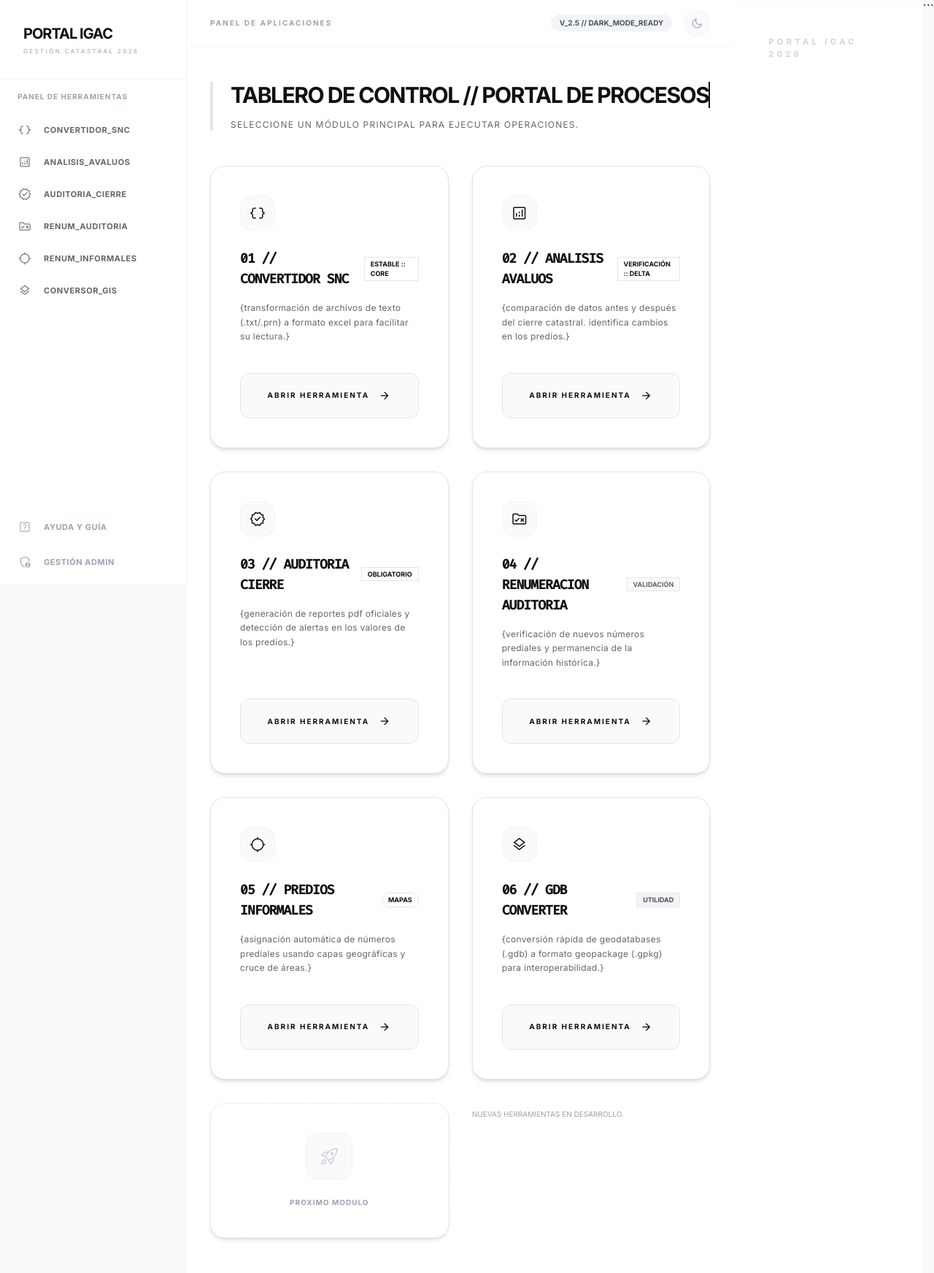
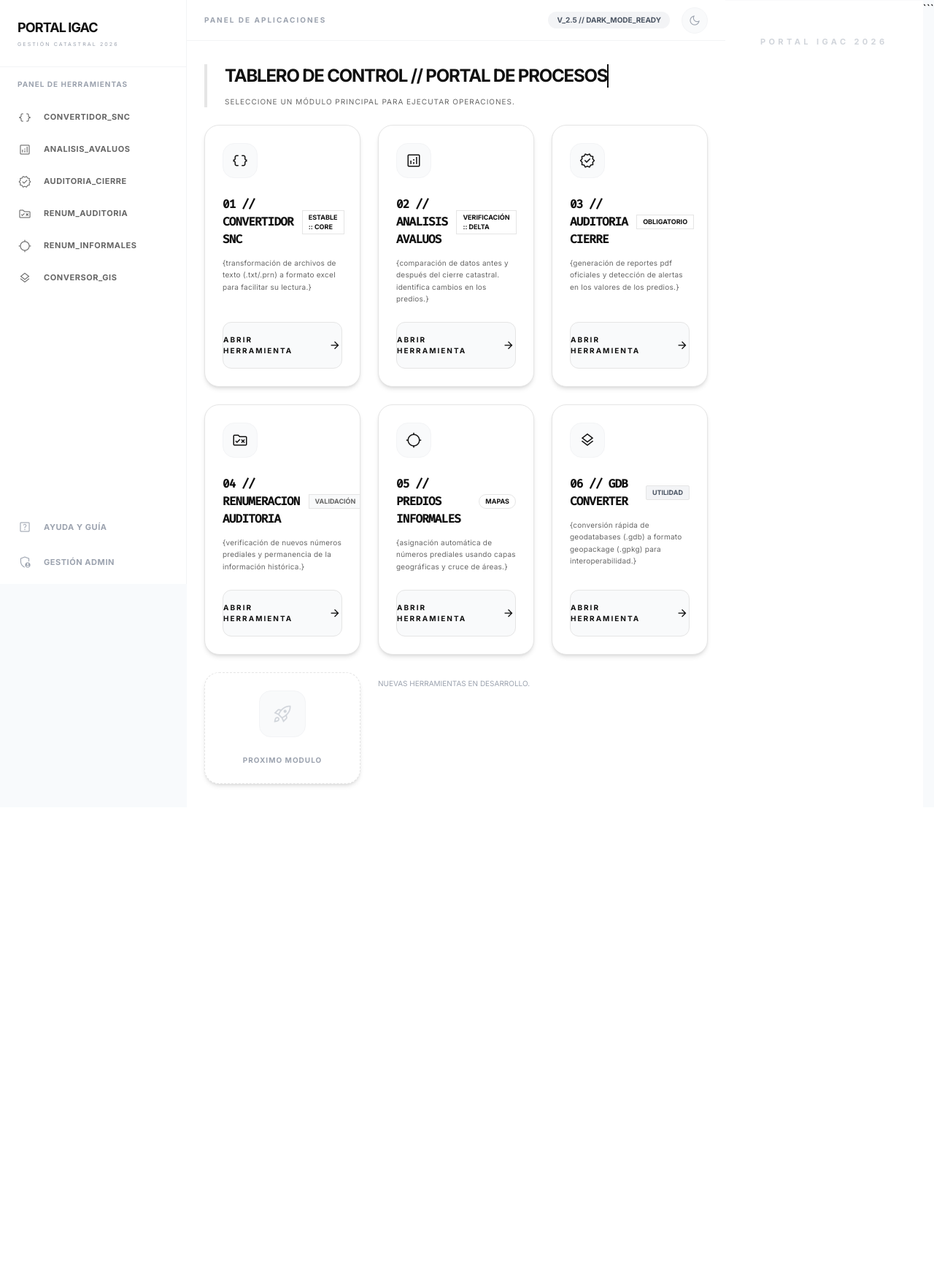
Before and after one commit to casabero/igac-portal, a Flask app: template templates/index.html in a window 1280 px wide. Shown: the whole page at 73% size. After the commit the page ends 1077 px from the top, so only its background shows below. Run offline with Flask 3, Linux system fonts and the light colour scheme; the template is opened without the code that fills it, so the values that code supplies are empty; some libraries are stand-ins or nearby versions.

Commit message:
feat: optimize layout for viewport fit (3-column grid, compact headers and cards)

```diff
--- a/templates/base.html
+++ b/templates/base.html
@@ -192,12 +192,12 @@
     <!-- SIDEBAR -->
     <aside id="sidebar"
         class="w-64 bg-white dark:bg-[#111111] border-r border-gray-100 dark:border-gray-800 flex flex-col fixed h-full z-40 transition-transform duration-300 sidebar-closed md:translate-x-0">
-        <div class="p-8 border-b border-gray-100 dark:border-gray-800 flex justify-between items-center">
+        <div class="p-6 border-b border-gray-100 dark:border-gray-800 flex justify-between items-center">
             <a href="/" class="flex flex-col gap-1">
-                <span class="text-xl font-display font-bold text-gray-900 dark:text-white uppercase tracking-tighter">
+                <span class="text-lg font-display font-bold text-gray-900 dark:text-white uppercase tracking-tighter">
                     Portal IGAC
                 </span>
-                <span class="text-[8px] font-sans text-gray-400 uppercase tracking-[0.3em]">Gestión Catastral
+                <span class="text-[7px] font-sans text-gray-400 uppercase tracking-[0.3em]">Gestión Catastral
                     2026</span>
             </a>
             <button onclick="toggleSidebar()" class="md:hidden text-gray-400 hover:text-gray-900 dark:hover:text-white">
@@ -264,7 +264,7 @@
         class="flex-1 md:ml-64 flex flex-col min-h-screen grid-bg dark:bg-[#111111] transition-colors duration-300 w-full">
         <!-- TOPBAR -->
         <header
-            class="h-16 bg-white/80 dark:bg-[#111111]/80 backdrop-blur-md border-b border-gray-100 dark:border-gray-800 flex items-center justify-between px-4 md:px-8 sticky top-0 z-30 transition-colors duration-300">
+            class="h-14 bg-white/80 dark:bg-[#111111]/80 backdrop-blur-md border-b border-gray-100 dark:border-gray-800 flex items-center justify-between px-4 md:px-6 sticky top-0 z-30 transition-colors duration-300">
             <div class="flex items-center gap-4">
                 <button onclick="toggleSidebar()"
                     class="md:hidden p-2 -ml-2 text-gray-400 hover:text-gray-900 dark:hover:text-white transition-colors">
@@ -287,7 +287,7 @@
             </div>
         </header>
 
-        <main class="p-4 md:p-8 flex-1">
+        <main class="p-4 md:p-6 flex-1">
             {% with messages = get_flashed_messages() %}
             {% if messages %}
             {% for message in messages %}
--- a/templates/index.html
+++ b/templates/index.html
@@ -5,34 +5,34 @@
 {% block page_title %}Panel de Aplicaciones{% endblock %}
 
 {% block content %}
-<div class="max-w-5xl mx-auto py-4">
-    <div class="mb-12 border-l-4 border-gray-200 dark:border-gray-700 pl-6">
-        <h3 class="text-3xl font-display font-bold text-gray-900 dark:text-white uppercase tracking-tighter">
+<div class="max-w-7xl mx-auto py-2">
+    <div class="mb-6 border-l-4 border-gray-200 dark:border-gray-700 pl-6">
+        <h3 class="text-2xl font-display font-bold text-gray-900 dark:text-white uppercase tracking-tighter">
             <span class="typewriter">TABLERO DE CONTROL // PORTAL DE PROCESOS</span>
         </h3>
-        <p class="text-gray-500 dark:text-gray-400 mt-2 font-sans text-xs uppercase tracking-widest">Seleccione un
+        <p class="text-gray-500 dark:text-gray-400 mt-1 font-sans text-[10px] uppercase tracking-widest">Seleccione un
             módulo principal para
             ejecutar operaciones.</p>
     </div>
 
-    <div class="grid grid-cols-1 md:grid-cols-2 lg:grid-cols-2 gap-6 md:gap-8">
+    <div class="grid grid-cols-1 md:grid-cols-2 lg:grid-cols-3 gap-4 md:gap-6">
         <!-- App 1: Convertidor SNC -->
         <div
-            class="premium-card p-6 md:p-10 relative overflow-hidden group h-full flex flex-col justify-between transition-all duration-300 hover:shadow-xl hover:bg-white dark:hover:bg-[#1a1a1a] hover:border-gray-300 dark:hover:border-gray-600 active:scale-[0.99] active:bg-gray-50 dark:active:bg-gray-900">
+            class="premium-card p-5 md:p-6 relative overflow-hidden group h-full flex flex-col justify-between transition-all duration-300 hover:shadow-xl hover:bg-white dark:hover:bg-[#1a1a1a] hover:border-gray-300 dark:hover:border-gray-600 active:scale-[0.99] active:bg-gray-50 dark:active:bg-gray-900">
             <div>
                 <div
                     class="w-12 h-12 bg-gray-50 dark:bg-gray-900 border border-gray-100 dark:border-gray-800 rounded-2xl flex items-center justify-center text-gray-900 dark:text-white mb-6 group-hover:bg-gray-100 dark:group-hover:bg-gray-800 group-hover:text-gray-900 dark:group-hover:text-white transition-all duration-300">
                     <span class="material-symbols-outlined text-2xl font-light">data_object</span>
                 </div>
-                <div class="flex items-center gap-3 mb-4">
-                    <h4 class="text-lg font-mono font-bold text-gray-900 dark:text-white uppercase tracking-tighter">
+                <div class="flex items-center gap-3 mb-3">
+                    <h4 class="text-base font-mono font-bold text-gray-900 dark:text-white uppercase tracking-tighter">
                         01 // CONVERTIDOR SNC
                     </h4>
                     <span
                         class="px-2 py-0.5 text-[9px] font-sans font-bold bg-functional-success text-gray-900 dark:text-white border border-gray-200 dark:border-gray-700">ESTABLE
                         :: CORE</span>
                 </div>
-                <p class="text-xs font-sans text-gray-500 dark:text-gray-400 leading-relaxed mb-10 tracking-wide">
+                <p class="text-[10px] font-sans text-gray-500 dark:text-gray-400 leading-relaxed mb-6 tracking-wide">
                     {transformación de archivos de texto (.txt/.prn) a formato excel para facilitar su lectura.}
                 </p>
             </div>
@@ -45,14 +45,14 @@
 
         <!-- App 2: Análisis Avalúos -->
         <div
-            class="premium-card p-6 md:p-10 relative overflow-hidden group h-full flex flex-col justify-between transition-all duration-300 hover:shadow-xl hover:bg-white dark:hover:bg-[#1a1a1a] hover:border-gray-300 dark:hover:border-gray-600 active:scale-[0.99] active:bg-gray-50 dark:active:bg-gray-900">
+            class="premium-card p-5 md:p-6 relative overflow-hidden group h-full flex flex-col justify-between transition-all duration-300 hover:shadow-xl hover:bg-white dark:hover:bg-[#1a1a1a] hover:border-gray-300 dark:hover:border-gray-600 active:scale-[0.99] active:bg-gray-50 dark:active:bg-gray-900">
             <div>
                 <div
                     class="w-12 h-12 bg-gray-50 dark:bg-gray-900 border border-gray-100 dark:border-gray-800 rounded-2xl flex items-center justify-center text-gray-900 dark:text-white mb-6 group-hover:bg-blue-50 dark:group-hover:bg-blue-900/30 group-hover:text-blue-600 dark:group-hover:text-blue-400 transition-all duration-300">
                     <span class="material-symbols-outlined text-2xl font-light">analytics</span>
                 </div>
-                <div class="flex items-center gap-3 mb-4">
-                    <h4 class="text-lg font-mono font-bold text-gray-900 dark:text-white uppercase tracking-tighter">
+                <div class="flex items-center gap-3 mb-3">
+                    <h4 class="text-base font-mono font-bold text-gray-900 dark:text-white uppercase tracking-tighter">
                         02 // ANALISIS AVALUOS
                     </h4>
                     <span
@@ -60,7 +60,7 @@
                         ::
                         DELTA</span>
                 </div>
-                <p class="text-xs font-sans text-gray-500 dark:text-gray-400 leading-relaxed mb-10 tracking-wide">
+                <p class="text-[10px] font-sans text-gray-500 dark:text-gray-400 leading-relaxed mb-6 tracking-wide">
                     {comparación de datos antes y después del cierre catastral. identifica cambios en los predios.}
                 </p>
             </div>
@@ -73,20 +73,20 @@
 
         <!-- App 3: Auditoría de Cierre -->
         <div
-            class="premium-card p-6 md:p-10 relative overflow-hidden group h-full flex flex-col justify-between transition-all duration-300 hover:shadow-xl hover:bg-white dark:hover:bg-[#1a1a1a] hover:border-gray-300 dark:hover:border-gray-600 active:scale-[0.99] active:bg-gray-50 dark:active:bg-gray-900">
+            class="premium-card p-5 md:p-6 relative overflow-hidden group h-full flex flex-col justify-between transition-all duration-300 hover:shadow-xl hover:bg-white dark:hover:bg-[#1a1a1a] hover:border-gray-300 dark:hover:border-gray-600 active:scale-[0.99] active:bg-gray-50 dark:active:bg-gray-900">
             <div>
                 <div
                     class="w-12 h-12 bg-gray-50 dark:bg-gray-900 border border-gray-100 dark:border-gray-800 rounded-2xl flex items-center justify-center text-gray-900 dark:text-white mb-6 group-hover:bg-blue-50 dark:group-hover:bg-blue-900/30 group-hover:text-blue-600 dark:group-hover:text-blue-400 transition-all duration-300">
                     <span class="material-symbols-outlined text-2xl font-light">verified</span>
                 </div>
-                <div class="flex items-center gap-3 mb-4">
-                    <h4 class="text-lg font-mono font-bold text-gray-900 dark:text-white uppercase tracking-tighter">
+                <div class="flex items-center gap-3 mb-3">
+                    <h4 class="text-base font-mono font-bold text-gray-900 dark:text-white uppercase tracking-tighter">
                         03 // AUDITORIA CIERRE
                     </h4>
                     <span
                         class="px-2 py-0.5 text-[9px] font-sans font-bold border border-gray-200 dark:border-gray-700 bg-functional-error text-gray-900 dark:text-white">OBLIGATORIO</span>
                 </div>
-                <p class="text-xs font-sans text-gray-500 dark:text-gray-400 leading-relaxed mb-10 tracking-wide">
+                <p class="text-[10px] font-sans text-gray-500 dark:text-gray-400 leading-relaxed mb-6 tracking-wide">
                     {generación de reportes pdf oficiales y detección de alertas en los valores de los predios.}
                 </p>
             </div>
@@ -99,20 +99,20 @@
 
         <!-- App 4: Auditoría de Renumeración -->
         <div
-            class="premium-card p-6 md:p-10 relative overflow-hidden group h-full flex flex-col justify-between transition-all duration-300 hover:shadow-xl hover:bg-white dark:hover:bg-[#1a1a1a] hover:border-gray-300 dark:hover:border-gray-600 active:scale-[0.99] active:bg-gray-50 dark:active:bg-gray-900">
+            class="premium-card p-5 md:p-6 relative overflow-hidden group h-full flex flex-col justify-between transition-all duration-300 hover:shadow-xl hover:bg-white dark:hover:bg-[#1a1a1a] hover:border-gray-300 dark:hover:border-gray-600 active:scale-[0.99] active:bg-gray-50 dark:active:bg-gray-900">
             <div>
                 <div
                     class="w-12 h-12 bg-gray-50 dark:bg-gray-900 border border-gray-100 dark:border-gray-800 rounded-2xl flex items-center justify-center text-gray-900 dark:text-white mb-6 group-hover:bg-blue-50 dark:group-hover:bg-blue-900/30 group-hover:text-blue-600 dark:group-hover:text-blue-400 transition-all duration-300">
                     <span class="material-symbols-outlined text-2xl font-light">rule_folder</span>
                 </div>
-                <div class="flex items-center gap-3 mb-4">
-                    <h4 class="text-lg font-mono font-bold text-gray-900 dark:text-white uppercase tracking-tighter">
+                <div class="flex items-center gap-3 mb-3">
+                    <h4 class="text-base font-mono font-bold text-gray-900 dark:text-white uppercase tracking-tighter">
                         04 // RENUMERACION AUDITORIA
                     </h4>
                     <span
                         class="px-2 py-0.5 text-[9px] font-sans font-bold border border-gray-200 dark:border-gray-700 bg-gray-50 dark:bg-gray-800 text-gray-500 dark:text-gray-400">VALIDACIÓN</span>
                 </div>
-                <p class="text-xs font-sans text-gray-500 dark:text-gray-400 leading-relaxed mb-10 tracking-wide">
+                <p class="text-[10px] font-sans text-gray-500 dark:text-gray-400 leading-relaxed mb-6 tracking-wide">
                     {verificación de nuevos números prediales y permanencia de la información histórica.}
                 </p>
             </div>
@@ -125,20 +125,20 @@
 
         <!-- App 5: Renumeración Predios Informales -->
         <div
-            class="premium-card p-6 md:p-10 relative overflow-hidden group h-full flex flex-col justify-between transition-all duration-300 hover:shadow-xl hover:bg-white dark:hover:bg-[#1a1a1a] hover:border-gray-300 dark:hover:border-gray-600 active:scale-[0.99] active:bg-gray-50 dark:active:bg-gray-900">
+            class="premium-card p-5 md:p-6 relative overflow-hidden group h-full flex flex-col justify-between transition-all duration-300 hover:shadow-xl hover:bg-white dark:hover:bg-[#1a1a1a] hover:border-gray-300 dark:hover:border-gray-600 active:scale-[0.99] active:bg-gray-50 dark:active:bg-gray-900">
             <div>
                 <div
                     class="w-12 h-12 bg-gray-50 dark:bg-gray-900 border border-gray-100 dark:border-gray-800 rounded-2xl flex items-center justify-center text-gray-900 dark:text-white mb-6 group-hover:bg-blue-50 dark:group-hover:bg-blue-900/30 group-hover:text-blue-600 dark:group-hover:text-blue-400 transition-all duration-300">
                     <span class="material-symbols-outlined text-2xl font-light">location_searching</span>
                 </div>
-                <div class="flex items-center gap-3 mb-4">
-                    <h4 class="text-lg font-mono font-bold text-gray-900 dark:text-white uppercase tracking-tighter">
+                <div class="flex items-center gap-3 mb-3">
+                    <h4 class="text-base font-mono font-bold text-gray-900 dark:text-white uppercase tracking-tighter">
                         05 // PREDIOS INFORMALES
                     </h4>
                     <span
                         class="px-2 py-0.5 text-[9px] font-sans font-bold bg-functional-warning text-gray-900 dark:text-white border border-gray-200 dark:border-gray-700 rounded-2xl">MAPAS</span>
                 </div>
-                <p class="text-xs font-sans text-gray-500 dark:text-gray-400 leading-relaxed mb-10 tracking-wide">
+                <p class="text-[10px] font-sans text-gray-500 dark:text-gray-400 leading-relaxed mb-6 tracking-wide">
                     {asignación automática de números prediales usando capas geográficas y cruce de áreas.}
                 </p>
             </div>
@@ -151,20 +151,20 @@
 
         <!-- App 6: GIS Converter -->
         <div
-            class="premium-card p-6 md:p-10 relative overflow-hidden group h-full flex flex-col justify-between transition-all duration-300 hover:shadow-xl hover:bg-white dark:hover:bg-[#1a1a1a] hover:border-gray-300 dark:hover:border-gray-600 active:scale-[0.99] active:bg-gray-50 dark:active:bg-gray-900">
+            class="premium-card p-5 md:p-6 relative overflow-hidden group h-full flex flex-col justify-between transition-all duration-300 hover:shadow-xl hover:bg-white dark:hover:bg-[#1a1a1a] hover:border-gray-300 dark:hover:border-gray-600 active:scale-[0.99] active:bg-gray-50 dark:active:bg-gray-900">
             <div>
                 <div
                     class="w-12 h-12 bg-gray-50 dark:bg-gray-900 border border-gray-100 dark:border-gray-800 rounded-2xl flex items-center justify-center text-gray-900 dark:text-white mb-6 group-hover:bg-blue-50 dark:group-hover:bg-blue-900/30 group-hover:text-blue-600 dark:group-hover:text-blue-400 transition-all duration-300">
                     <span class="material-symbols-outlined text-2xl font-light">layers</span>
                 </div>
-                <div class="flex items-center gap-3 mb-4">
-                    <h4 class="text-lg font-mono font-bold text-gray-900 dark:text-white uppercase tracking-tighter">
+                <div class="flex items-center gap-3 mb-3">
+                    <h4 class="text-base font-mono font-bold text-gray-900 dark:text-white uppercase tracking-tighter">
                         06 // GDB CONVERTER
                     </h4>
                     <span
                         class="px-2 py-0.5 text-[9px] font-sans font-bold bg-gray-100 dark:bg-gray-700 text-gray-600 dark:text-gray-300 border border-gray-200 dark:border-gray-600 rounded-sm">UTILIDAD</span>
                 </div>
-                <p class="text-xs font-sans text-gray-500 dark:text-gray-400 leading-relaxed mb-10 tracking-wide">
+                <p class="text-[10px] font-sans text-gray-500 dark:text-gray-400 leading-relaxed mb-6 tracking-wide">
                     {conversión rápida de geodatabases (.gdb) a formato geopackage (.gpkg) para interoperabilidad.}
                 </p>
             </div>
@@ -177,7 +177,7 @@
 
         <!-- App 7: Proximamente -->
         <div
-            class="premium-card p-6 md:p-10 flex flex-col items-center justify-center group overflow-hidden border-dashed dark:border-gray-700">
+            class="premium-card p-5 md:p-6 flex flex-col items-center justify-center group overflow-hidden border-dashed dark:border-gray-700">
             <div
                 class="w-16 h-16 bg-gray-50 dark:bg-gray-900 border border-gray-100 dark:border-gray-800 rounded-2xl flex items-center justify-center text-gray-300 dark:text-gray-600 mb-6 group-hover:scale-110 transition-transform">
                 <span class="material-symbols-outlined text-3xl font-light">rocket_launch</span>
--- a/templates/informales_tool.html
+++ b/templates/informales_tool.html
@@ -9,9 +9,9 @@
     <!-- FORMULARIO -->
     {% if not resultados %}
     <div
-        class="max-w-3xl mx-auto premium-card dark:bg-[#1a1a1a] dark:border-gray-800 p-10 mt-4 relative overflow-hidden">
-        <div class="mb-10 border-l-4 border-gray-200 dark:border-gray-700 pl-6">
-            <h2 class="text-xl font-display font-bold text-gray-900 dark:text-white uppercase tracking-tighter">05 //
+        class="max-w-3xl mx-auto premium-card dark:bg-[#1a1a1a] dark:border-gray-800 p-6 md:p-8 mt-4 relative overflow-hidden">
+        <div class="mb-6 border-l-4 border-gray-200 dark:border-gray-700 pl-6">
+            <h2 class="text-lg font-display font-bold text-gray-900 dark:text-white uppercase tracking-tighter">05 //
                 RENUMERACION
                 INFORMAL</h2>
             <p class="text-[10px] font-mono text-gray-400 dark:text-gray-500 mt-2 uppercase tracking-widest font-bold">
--- a/templates/snc_tool.html
+++ b/templates/snc_tool.html
@@ -20,7 +20,7 @@
                 registros y generando Excel...</p>
         </div>
     </div>
-    <div class="premium-card dark:bg-[#1a1a1a] dark:border-gray-800 p-6 md:p-10 mt-4 relative overflow-hidden">
+    <div class="premium-card dark:bg-[#1a1a1a] dark:border-gray-800 p-6 md:p-8 mt-4 relative overflow-hidden">
         <div class="mb-10 border-l-4 border-gray-200 dark:border-gray-700 pl-6">
             <h2 class="text-xl font-display font-bold text-gray-900 dark:text-white uppercase tracking-tighter">01 //
                 CONVERTIDOR SNC
```
Also changed, not shown: templates/auditoria_tool.html (+8 -8 lines), templates/avaluo_tool.html (+9 -8 lines), templates/gis_converter_tool.html (+4 -4 lines), templates/renumeracion_tool.html (+4 -4 lines), tests/test_renum_transient.py (line endings or trailing spaces).
